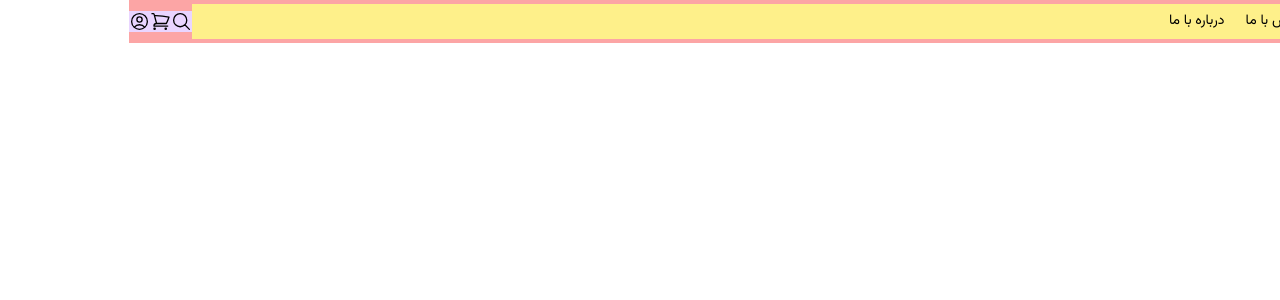
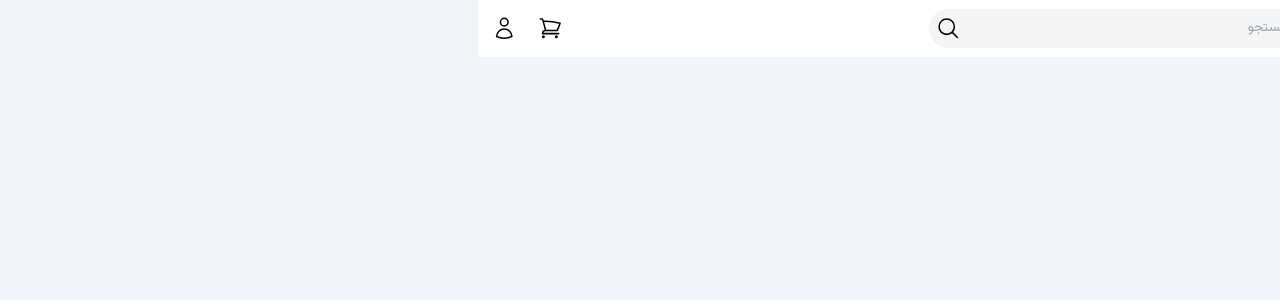
Before and after one commit to board-gamez/board-gamez-web, a Next.js app: page / in a window 1280 px wide. Shown: the top 300 px of the page. Built offline with nearby package versions, Linux system fonts and the light colour scheme; what tailwindcss-flip would draw is missing.

Commit message:
finalize navbar

```diff
--- a/app/layout.tsx
+++ b/app/layout.tsx
@@ -17,8 +17,8 @@ export default function RootLayout({
 }>) {
   return (
     <html lang="en">
-      <body className={vazirmatn.className} dir="rtl">
-        <header>
+      <body className={`${vazirmatn.className} bg-slate-100`} dir="rtl">
+        <header className="bg-white">
           <Navbar />
         </header>
 
--- a/components/Navbar.tsx
+++ b/components/Navbar.tsx
@@ -5,41 +5,40 @@ import UserIcon from "./icons/User";
 import Link from "next/link";
 
 export default function Navbar() {
-  const navItems = [
-    {
-      id: 1,
-      name: "تماس با ما",
-      link: "/contact-us",
-    },
-    {
-      id: 2,
-      name: "درباره با ما",
-      link: "/about-us",
-    },
-  ];
-
   return (
-    <nav className="bg-red-300 container mx-auto flex items-center">
-      <Link href={"/"} className="bg-blue-200 p-2">
+    <nav className="container mx-auto flex items-center py-2">
+      <Link href={"/"} className="p-2">
         <Image src={"/logo.svg"} width={80} height={80} alt="" />
       </Link>
 
-      <div className="bg-yellow-200 flex-1">
-        {navItems.map((navItem) => (
-          <Link
-            key={navItem.id}
-            href={navItem.link}
-            className="inline-block px-3 p-2"
-          >
-            {navItem.name}
-          </Link>
-        ))}
+      <div className="flex-1">
+        <form className="flex justify-center bg-light-gray w-fit mx-auto rounded-full overflow-hidden">
+          <input
+            type="text"
+            placeholder="جستجو"
+            className="bg-inherit py-2 px-4 w-96 outline-none"
+          />
+
+          <button className="bg-inherit p-2 hover:bg-dark-gray rounded-full">
+            <SearchIcon />
+          </button>
+        </form>
       </div>
 
-      <div className="bg-purple-200 flex">
-        <SearchIcon />
-        <CartIcon />
-        <UserIcon />
+      <div className="flex">
+        <Link
+          href={"/cart"}
+          className="rounded-full p-2 ml-2 hover:bg-light-gray duration-150"
+        >
+          <CartIcon />
+        </Link>
+
+        <Link
+          href={"/account"}
+          className="rounded-full p-2 ml-2 hover:bg-light-gray duration-150"
+        >
+          <UserIcon />
+        </Link>
       </div>
     </nav>
   );
--- a/components/icons/Cart.tsx
+++ b/components/icons/Cart.tsx
@@ -6,7 +6,7 @@ export default function CartIcon() {
       viewBox="0 0 24 24"
       strokeWidth={1.5}
       stroke="currentColor"
-      className="size-6"
+      className="size-7"
     >
       <path
         strokeLinecap="round"
--- a/components/icons/Search.tsx
+++ b/components/icons/Search.tsx
@@ -6,7 +6,7 @@ export default function SearchIcon() {
       viewBox="0 0 24 24"
       strokeWidth={1.5}
       stroke="currentColor"
-      className="size-6"
+      className="size-7"
     >
       <path
         strokeLinecap="round"
--- a/components/icons/User.tsx
+++ b/components/icons/User.tsx
@@ -6,12 +6,12 @@ export default function UserIcon() {
       viewBox="0 0 24 24"
       strokeWidth={1.5}
       stroke="currentColor"
-      className="size-6"
+      className="size-7"
     >
       <path
         strokeLinecap="round"
         strokeLinejoin="round"
-        d="M17.982 18.725A7.488 7.488 0 0 0 12 15.75a7.488 7.488 0 0 0-5.982 2.975m11.963 0a9 9 0 1 0-11.963 0m11.963 0A8.966 8.966 0 0 1 12 21a8.966 8.966 0 0 1-5.982-2.275M15 9.75a3 3 0 1 1-6 0 3 3 0 0 1 6 0Z"
+        d="M15.75 6a3.75 3.75 0 1 1-7.5 0 3.75 3.75 0 0 1 7.5 0ZM4.501 20.118a7.5 7.5 0 0 1 14.998 0A17.933 17.933 0 0 1 12 21.75c-2.676 0-5.216-.584-7.499-1.632Z"
       />
     </svg>
   );
--- a/tailwind.config.ts
+++ b/tailwind.config.ts
@@ -8,6 +8,11 @@ const config: Config = {
   ],
   theme: {
     extend: {
+      colors: {
+        primary: "#ffffff",
+        "light-gray": "#f5f5f5",
+        "dark-gray": "#e5e5e5",
+      },
       backgroundImage: {
         "gradient-radial": "radial-gradient(var(--tw-gradient-stops))",
         "gradient-conic":
```
